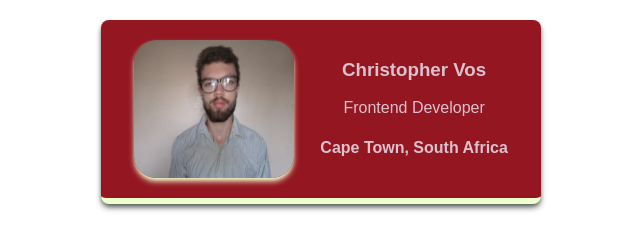
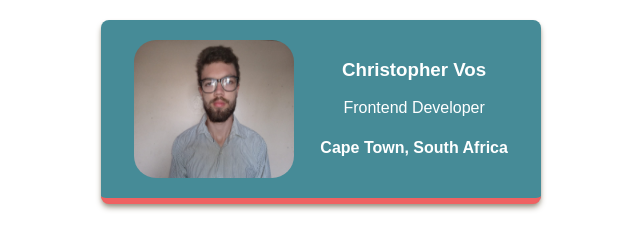
Before and after one commit to fox5352/business-card, a website built with Vite: page index.html in a window 1280 px wide. Shown: the whole page, without its empty margins (319-959 px from the left). Built offline with nearby package versions, Linux system fonts and the light colour scheme.

Commit message:
updated color palette

```diff
--- a/index.html
+++ b/index.html
@@ -4,7 +4,7 @@
     </head>
     <body>
         <div class="card">
-            <img class="avatar" src="images/me.jpeg" alt="a profprofessional pricture of me">
+            <img class="avatar" src="images/me.jpeg" alt="a profprofessional picture of me">
             <div >
                 <h3>Christopher Vos</h3>
                 <p>Frontend Developer</p>
--- a/styles.css
+++ b/styles.css
@@ -1,10 +1,5 @@
 body {
     margin: 20px;
-    /*
-    Challenge:
-    Find a web safe font you like, and add it
-    to your card.
-    */
     font-family: Arial, Helvetica, sans-serif;
 }
 
@@ -13,7 +8,6 @@ body {
     height: auto;
     object-fit: fill;
     border-radius: 22px;
-    box-shadow: 0 4px 6px -1px #F0FFCE, 0 2px 4px -2px #F0FFCE;
 }
 
 .card {
@@ -25,22 +19,17 @@ body {
     justify-content: space-around;
 
     text-align: center;
-    color: #DBC2CF;
+    color: white;
 
     border-radius: 8px;
-    border-bottom: 6px solid #F0FFCE;
-    background: #931621;
+    border-bottom: 6px solid #EF6262;
+    background: #468B97;
 
-    box-shadow: 0 4px 6px -1px #545E56, 0 2px 4px -2px #545E56;
-    /*
-    Challenge:
-    Find a color palette you like on Coolors.co
-    and use it in your business card.
-     */
+    box-shadow: 0 4px 6px -1px #9c9585, 0 2px 4px -2px #9c9585;
      transition: all 250ms ease-in-out;
 }
 .card>div>*:hover {
-    color: #C6ECAE;
+    color: #FFF5E0;
 }
 
 .border-blue {
@@ -54,7 +43,7 @@ the design of your business card, e.g.:
 - change the border(s)
 - add border radius
 - shuffle the layout
-- shadows        🤯
+- shadows
 - hover effects  🤯🤯
 - animations     🤯🤯🤯
 */
```
